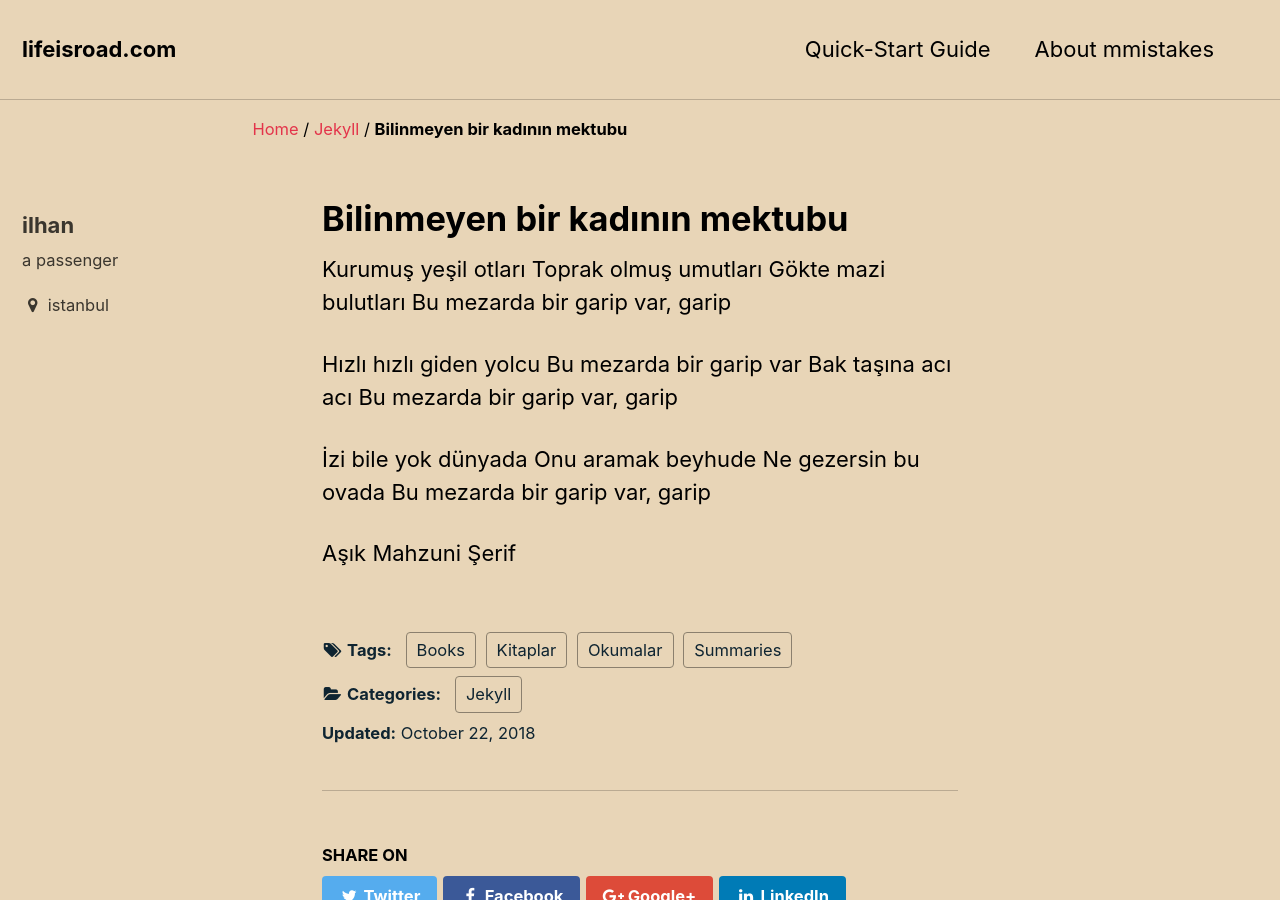
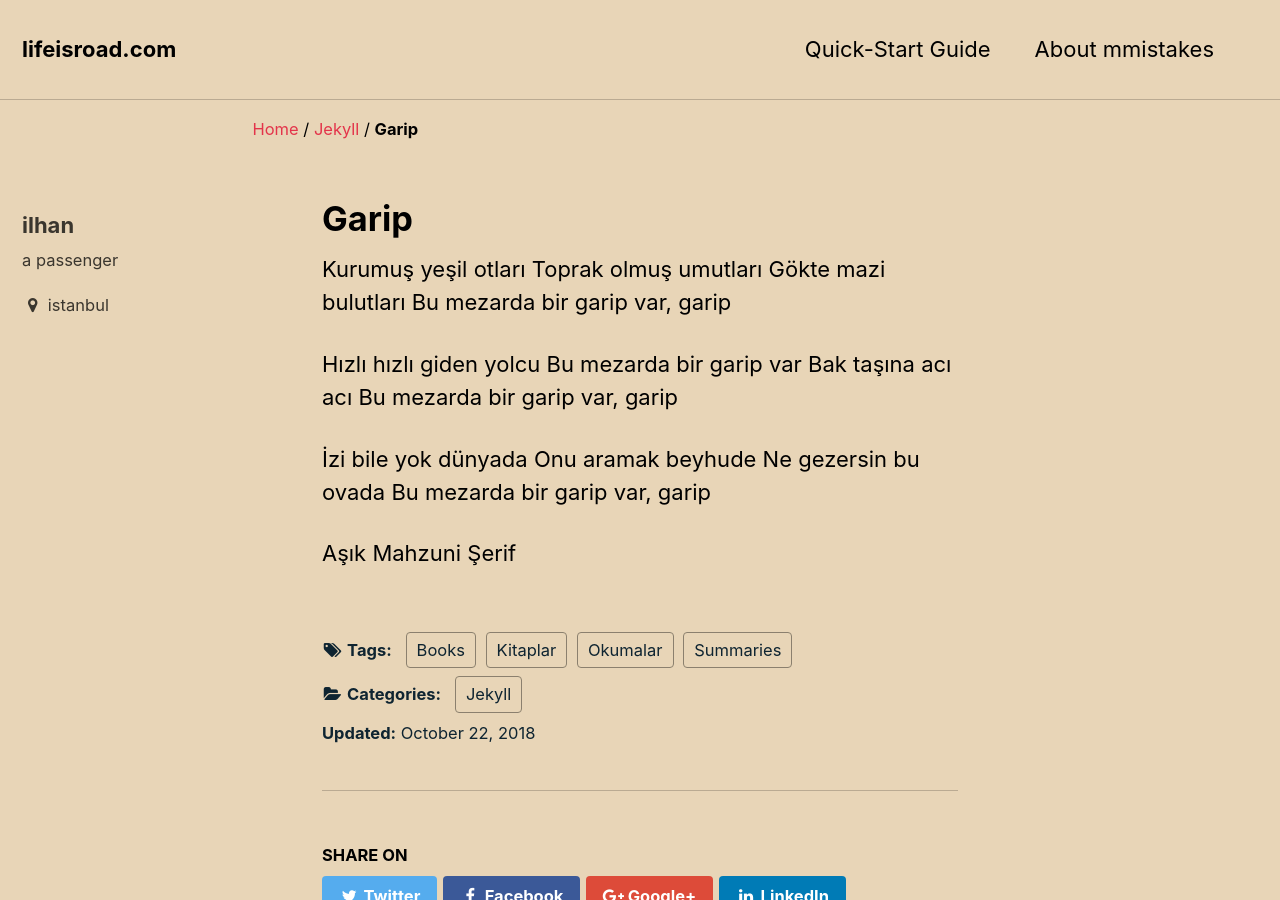
Before and after one commit to ilhangoren/ilhangoren.github.io, a Jekyll site: the page built from _posts/2018-10-22-Garip.md, in a window 1280 px wide and 900 px high. Built offline with Jekyll 4.4.1, drawn with Linux system fonts in a browser that asks for light colours.

Commit message:
garip is added

```diff
--- a/_posts/2018-10-22-Garip.md
+++ b/_posts/2018-10-22-Garip.md
@@ -3,9 +3,9 @@ search: true
 categories:
   - Jekyll
 layout: single
-title: "Bilinmeyen bir kadının mektubu"
+title: "Garip"
 description: "Garip"
-modified: 2018-10-20
+modified: 2018-10-25
 tags: [Kitaplar, Okumalar, Books, Summaries]
 comments: true
 share: true
```
